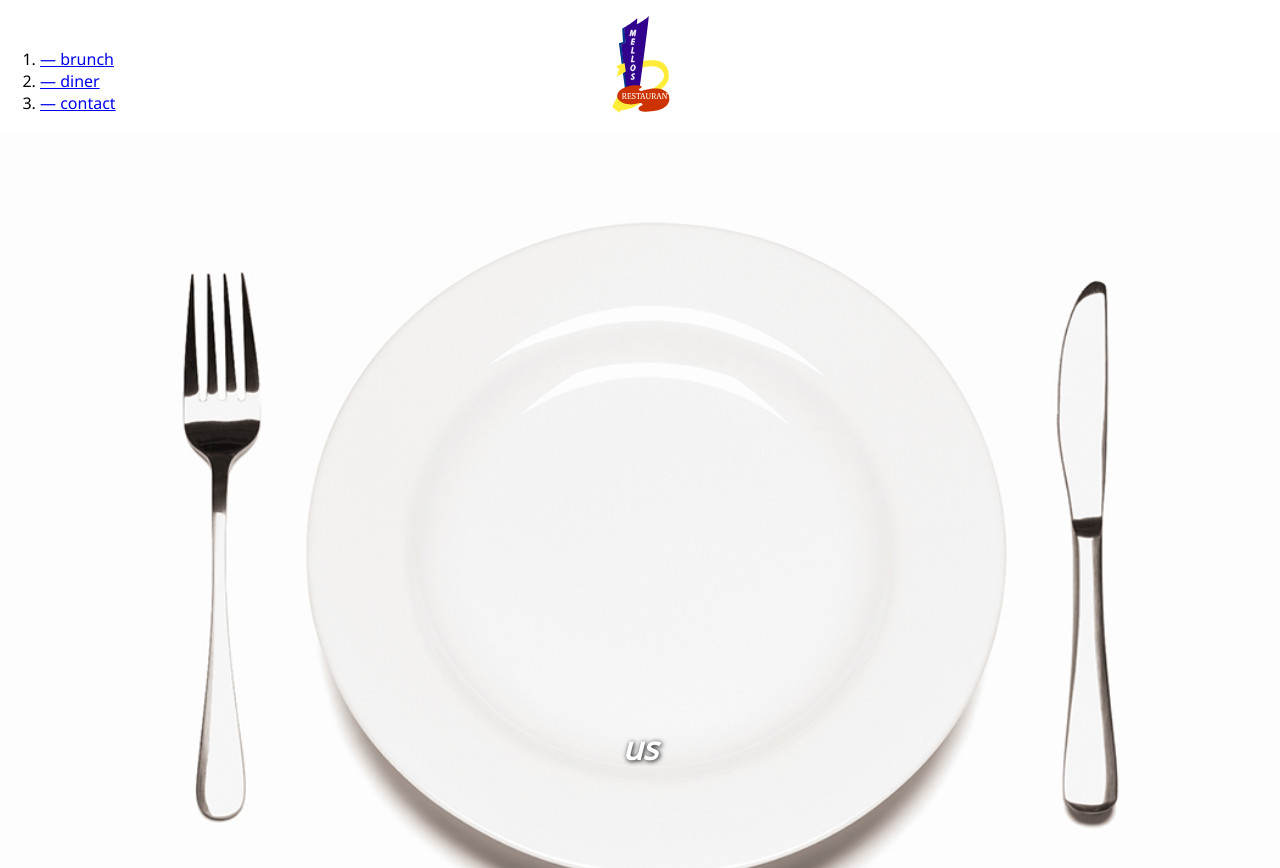
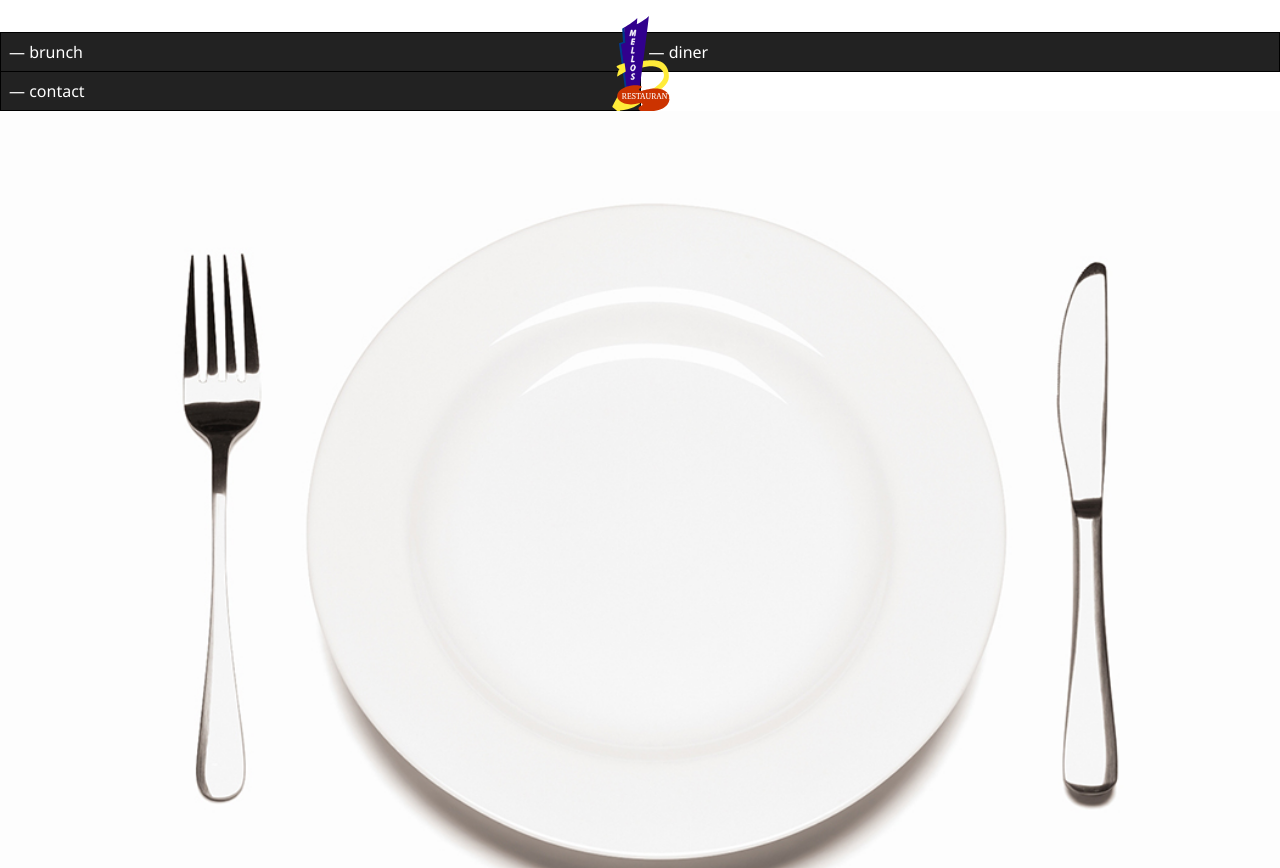
Before and after one commit to Dforest24/dsn1674-project-3, a plain HTML site: page index.html in a window 1280 px wide. Shown: the top 868 px of the page. Drawn offline with Linux system fonts and the light colour scheme.

Commit message:
navigation

```diff
--- a/css/main.css
+++ b/css/main.css
@@ -32,8 +32,6 @@ header p {
   margin: 0;
   text-shadow: 1px 1px 5px black;
 }
-}
-
 .banner{
 	position: relative;
 	width: 100%;
@@ -49,3 +47,27 @@ header p {
 	color: white;
 	font-style: italic;
  	text-shadow: 1px 1px 5px black;
+ }
+ nav li {
+ 	background-color: #222;
+ 	display: inline;
+ 	width: 50%;
+ 	float: left;
+ 	padding: .5em;
+ 	border-bottom: 1px solid black;
+ 	border-right: 1px solid black;
+ }
+ nav ol {
+ 	margin: 0;
+ 	padding: 0;
+ 	border-top: 1px solid black;
+ 	border-left: 1px solid black;
+ 	overflow: hidden;
+ }
+ a {
+ 	text-decoration: none;
+ 	color: white;
+ }
+ main p{
+ 	margin: 1em .5em;
+ }
```
